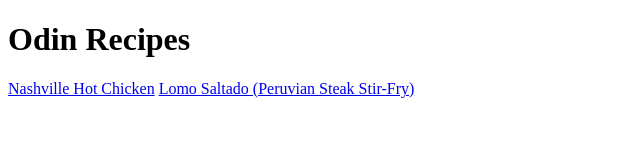
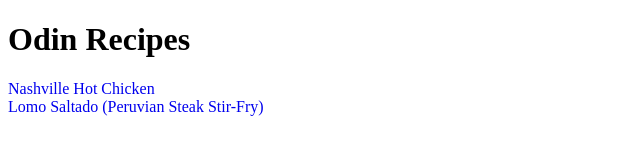
Before and after one commit to JMBacon/odin-recipes, a plain HTML site: page index.html in a window 1280 px wide. Shown: the whole page, without its empty margins (0-640 px from the left). Drawn offline with Linux system fonts and the light colour scheme.

Commit message:
Modify index.html Modify recipes/hot_chick.html Modify recipes/lomo.html

```diff
--- a/index.html
+++ b/index.html
@@ -7,7 +7,7 @@
 </head>
 <body>
     <h1>Odin Recipes</h1>
-    <a href="recipes/hot_chick.html">Nashville Hot Chicken</a>
-    <a href="recipes/lomo.html">Lomo Saltado (Peruvian Steak Stir-Fry)</a>
+    <a href="recipes/hot_chick.html" style="text-decoration:none">Nashville Hot Chicken</a><br>
+    <a href="recipes/lomo.html" style="text-decoration:none">Lomo Saltado (Peruvian Steak Stir-Fry)</a>
 </body>
 </html>
```
Also changed, not shown: recipes/hot_chick.html (+1 -1 lines), recipes/lomo.html (+4 -1 lines).
